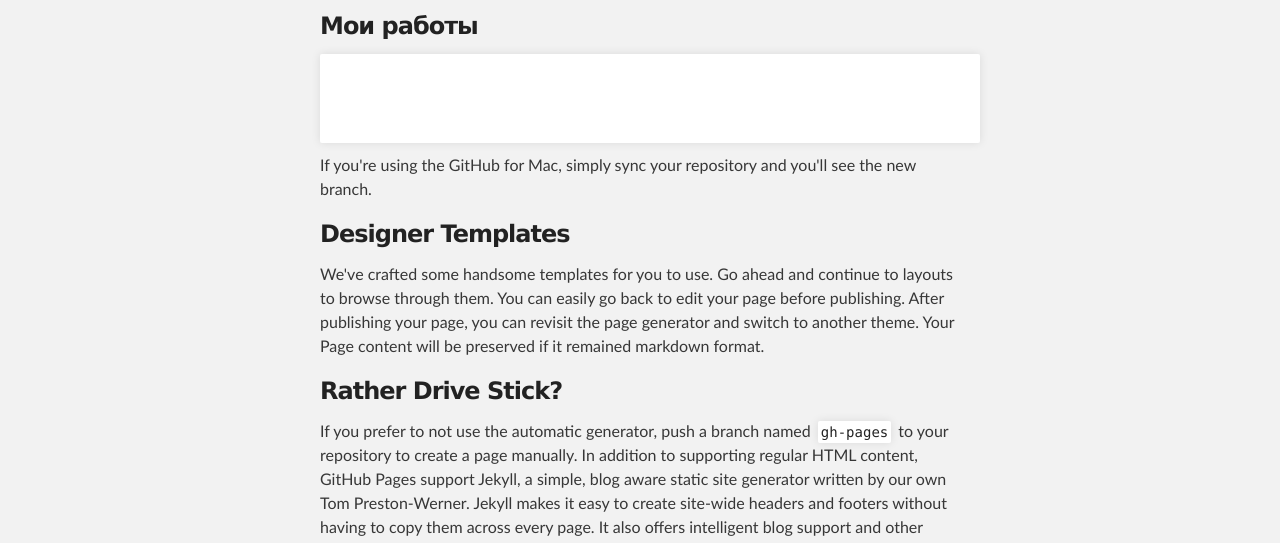
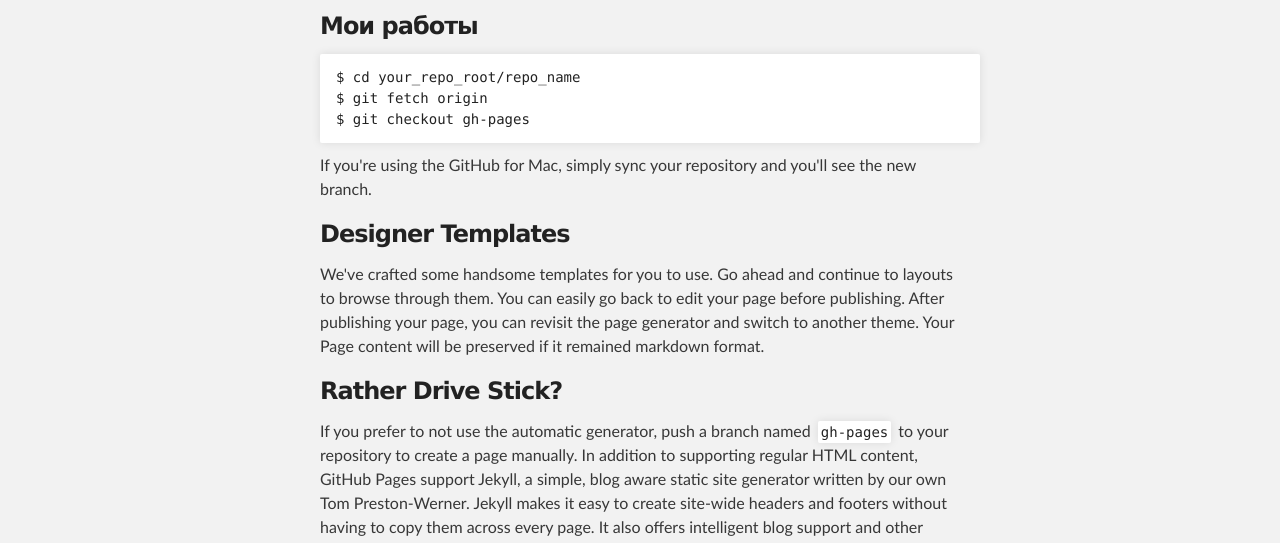
Before and after one commit to Fizdepud/resume, a plain HTML site: page index.html in a window 1280 px wide. Shown: the part 252-795 px from the top of the page. Drawn offline with Linux system fonts and the light colour scheme.

```diff
--- a/index.html
+++ b/index.html
@@ -34,9 +34,9 @@
         <h3>
 <a name="%D0%9C%D0%BE%D0%B8-%D1%80%D0%B0%D0%B1%D0%BE%D1%82%D1%8B" class="anchor" href="#%D0%9C%D0%BE%D0%B8-%D1%80%D0%B0%D0%B1%D0%BE%D1%82%D1%8B"><span class="octicon octicon-link"></span></a>Мои работы</h3>
 
-<pre><code>
-<a href="2lab/index.html"></a>
-<a href="5lab/index.html"></a>
+<pre><code>$ cd your_repo_root/repo_name
+$ git fetch origin
+$ git checkout gh-pages
 </code></pre>
 
 <p>If you're using the GitHub for Mac, simply sync your repository and you'll see the new branch.</p>
```
